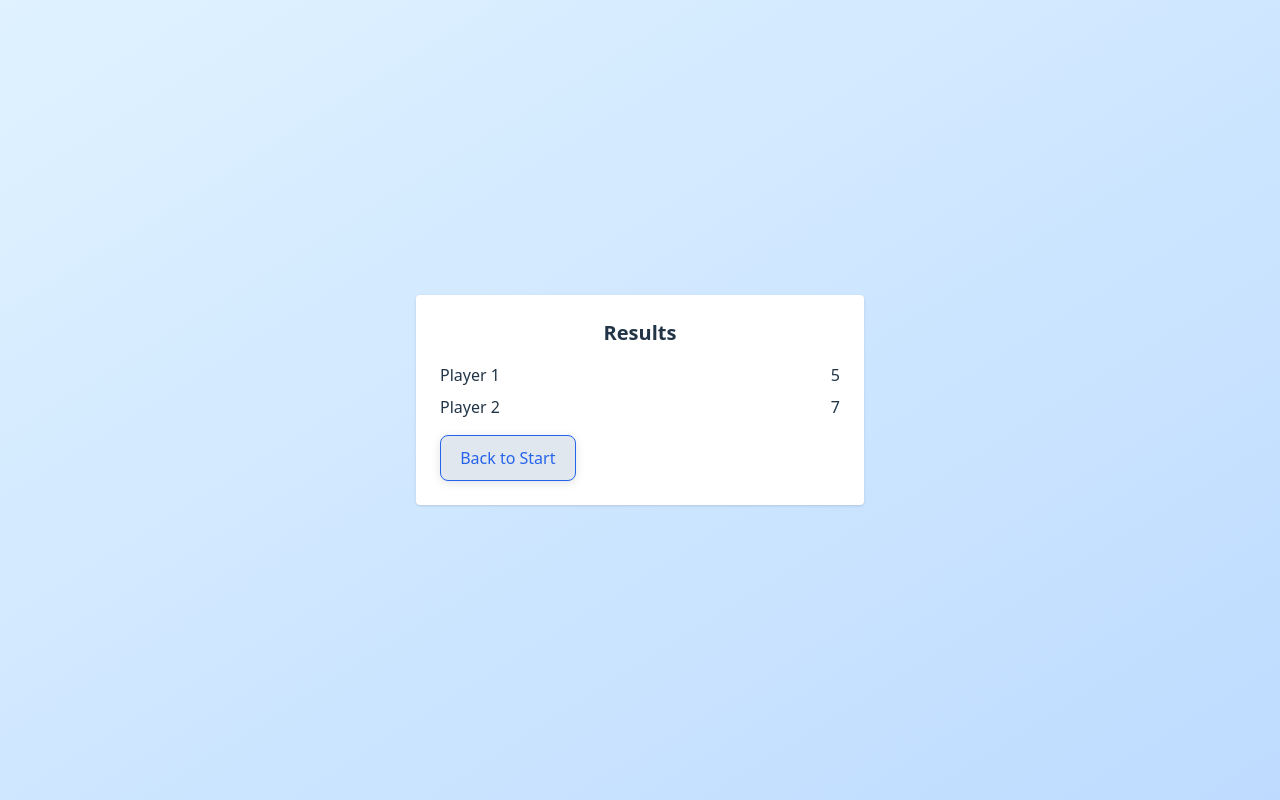
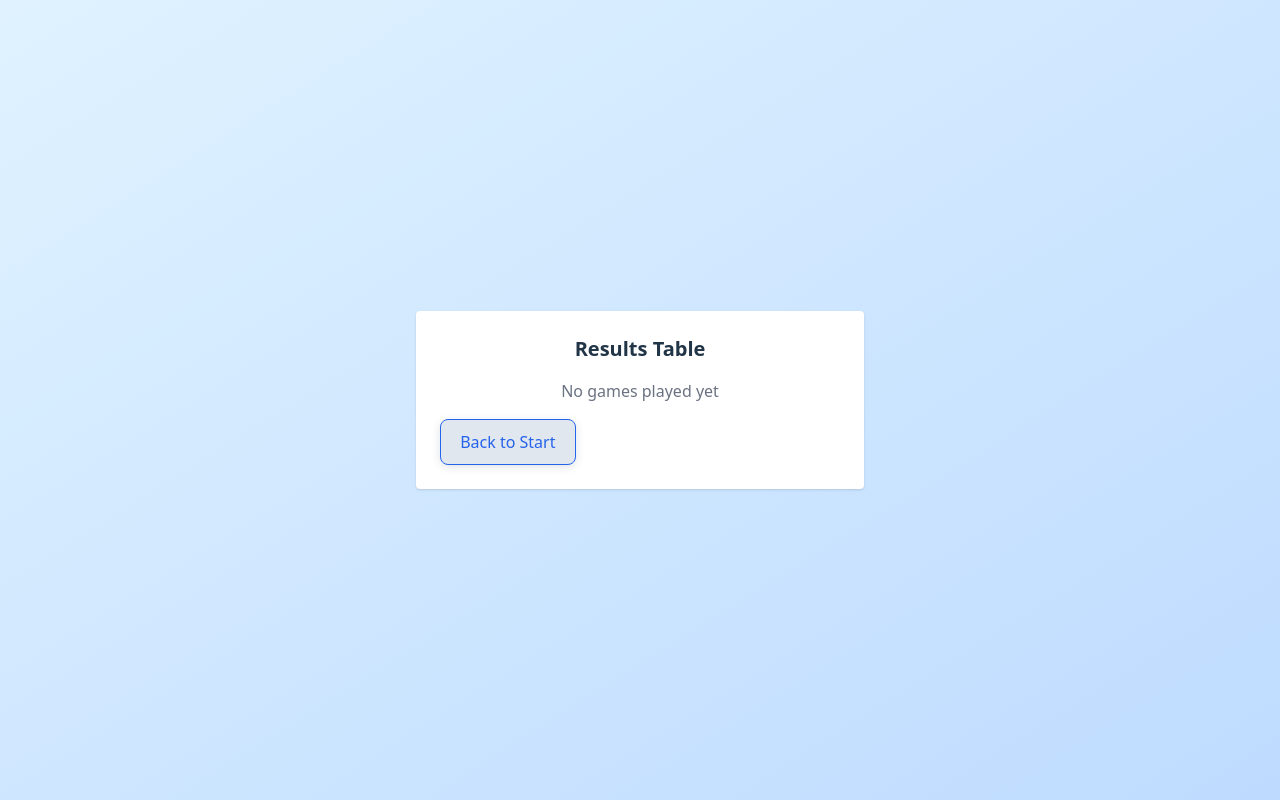
Before and after one commit to DrozdovDenysZTU/sea_battle, a React (Vite) app: page /results in a window 1280 px wide. Built offline with nearby package versions, Linux system fonts and the light colour scheme.

Commit message:
Lab 5: add zustand

```diff
--- a/package.json
+++ b/package.json
@@ -16,7 +16,8 @@
     "react-dom": "^19.2.0",
     "react-hook-form": "^7.68.0",
     "react-router-dom": "^7.11.0",
-    "tailwindcss": "^4.1.18"
+    "tailwindcss": "^4.1.18",
+    "zustand": "^5.0.9"
   },
   "devDependencies": {
     "@eslint/js": "^9.39.1",
--- a/src/pages/GamePage.tsx
+++ b/src/pages/GamePage.tsx
@@ -4,29 +4,28 @@ import Card from '../components/ui/Card'
 import Board from '../components/game/Board'
 import GameOverModal from '../components/game/GameOverModal'
 import { useGame } from '../hooks/useGame'
-import { useLocalStorage } from '../hooks/useLocalStorage'
-import type { GameSettings } from '../types/settings'
-
-const DEFAULT: GameSettings = {
-  difficulty: 'easy',
-  boardSize: 5,
-  maxMoves: 8
-}
+import { useGameStore } from '../store/gameStore'
 
 export default function GamePage() {
   const { userId } = useParams<{ userId: string }>()
   const navigate = useNavigate()
 
-  const [settings] = useLocalStorage<GameSettings>('game-settings', DEFAULT)
+  const { settings, addResult } = useGameStore()
+  const game = useGame(settings)
 
-  const game = useGame(settings)
+  function handleFinish() {
+    addResult({
+      userId: userId!,
+      moves: game.moves,
+      date: new Date().toISOString()
+    })
+    navigate('/results')
+  }
 
   return (
     <PageLayout>
       <Card>
-        <h2 className="text-center font-semibold mb-2">
-          Player ID: {userId?.slice(0, 6)}
-        </h2>
+        <h2 className="text-center mb-2">Player: {userId?.slice(0, 6)}</h2>
 
         <Board board={game.board} onFire={game.fire} />
 
@@ -36,7 +35,7 @@ export default function GamePage() {
           <GameOverModal
             moves={game.moves}
             onRestart={game.restart}
-            onNext={() => navigate('/results')}
+            onNext={handleFinish}
           />
         )}
       </Card>
--- a/src/pages/ResultsPage.tsx
+++ b/src/pages/ResultsPage.tsx
@@ -2,22 +2,28 @@ import PageLayout from '../components/layout/PageLayout'
 import Card from '../components/ui/Card'
 import Button from '../components/ui/Button'
 import { useNavigate } from 'react-router-dom'
-import { useResults } from '../hooks/useResults'
+import { useGameStore } from '../store/gameStore'
 
 export default function ResultsPage() {
-  const { results } = useResults()
   const navigate = useNavigate()
+  const results = useGameStore((s) => s.results)
 
   return (
     <PageLayout>
       <Card>
-        <h2 className="text-xl font-semibold text-center mb-4">Results</h2>
+        <h2 className="text-xl font-semibold text-center mb-4">
+          Results Table
+        </h2>
+
+        {results.length === 0 && (
+          <p className="text-center text-gray-500">No games played yet</p>
+        )}
 
         <ul className="space-y-2 mb-4">
           {results.map((r, i) => (
-            <li key={i} className="flex justify-between">
-              <span>{r.name}</span>
-              <span>{r.moves}</span>
+            <li key={i} className="flex justify-between text-sm">
+              <span>{r.userId.slice(0, 6)}</span>
+              <span>{r.moves} moves</span>
             </li>
           ))}
         </ul>
--- a/src/pages/SettingsPage.tsx
+++ b/src/pages/SettingsPage.tsx
@@ -1,44 +1,44 @@
 import PageLayout from '../components/layout/PageLayout'
 import Card from '../components/ui/Card'
 import Button from '../components/ui/Button'
-import { useSettings } from '../hooks/useSettings'
+import { useForm } from 'react-hook-form'
+import { useGameStore } from '../store/gameStore'
+import type { GameSettings } from '../types/settings'
 
 export default function SettingsPage() {
-  const { form, onSubmit } = useSettings()
-  const { register, handleSubmit } = form
+  const { settings, setSettings } = useGameStore()
+
+  const { register, handleSubmit } = useForm<GameSettings>({
+    defaultValues: settings
+  })
 
   return (
     <PageLayout>
       <Card>
-        <h2 className="text-xl font-semibold mb-4 text-center">
+        <h2 className="text-xl font-semibold text-center mb-4">
           Game Settings
         </h2>
 
-        <form onSubmit={handleSubmit(onSubmit)} className="space-y-4">
-          <label className="block font-medium">Difficulty</label>
+        <form onSubmit={handleSubmit(setSettings)} className="space-y-4">
           <select {...register('difficulty')} className="border p-2 w-full">
             <option value="easy">Easy</option>
             <option value="medium">Medium</option>
             <option value="hard">Hard</option>
           </select>
 
-          <label className="block font-medium">Board Size</label>
           <input
             type="number"
-            {...register('boardSize', { min: 3, max: 8 })}
-            placeholder="Board size"
+            {...register('boardSize')}
             className="border p-2 w-full"
           />
 
-          <label className="block font-medium">Max Moves</label>
           <input
             type="number"
             {...register('maxMoves')}
-            placeholder="Max moves"
             className="border p-2 w-full"
           />
 
-          <Button type="submit">Save Settings</Button>
+          <Button type="submit">Save</Button>
         </form>
       </Card>
     </PageLayout>
--- /dev/null
+++ b/src/store/gameStore.ts
@@ -0,0 +1,32 @@
+import { create } from 'zustand'
+import type { GameSettings } from '../types/settings'
+
+export interface GameResult {
+  userId: string
+  moves: number
+  date: string
+}
+
+interface GameStore {
+  settings: GameSettings
+  results: GameResult[]
+  setSettings: (s: GameSettings) => void
+  addResult: (r: GameResult) => void
+}
+
+const DEFAULT_SETTINGS: GameSettings = {
+  difficulty: 'easy',
+  boardSize: 5,
+  maxMoves: 8
+}
+
+export const useGameStore = create<GameStore>((set) => ({
+  settings: DEFAULT_SETTINGS,
+  results: [],
+  setSettings: (settings) => {
+    localStorage.setItem('game-settings', JSON.stringify(settings))
+    set({ settings })
+  },
+  addResult: (result) =>
+    set((state) => ({ results: [...state.results, result] }))
+}))
```
Also changed, not shown: 1 other file (tests, documents, lock files or other folders).
